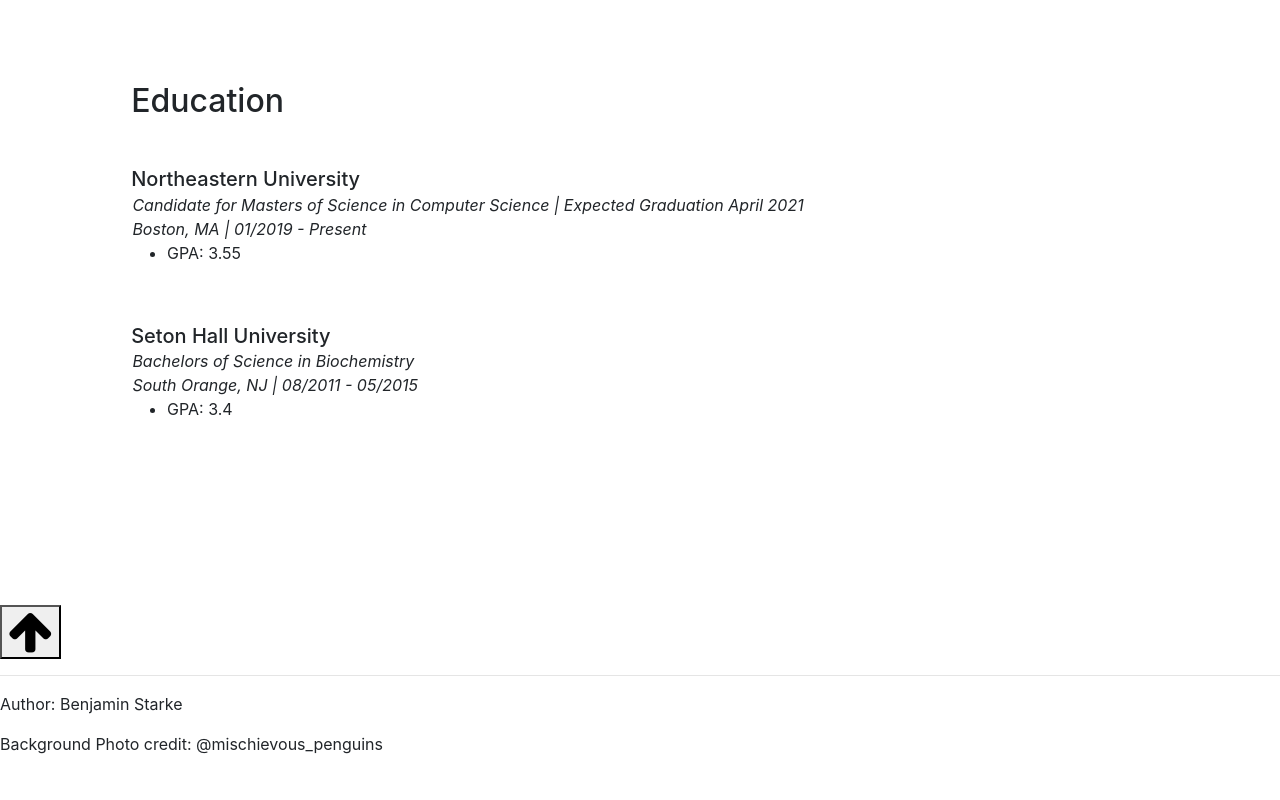
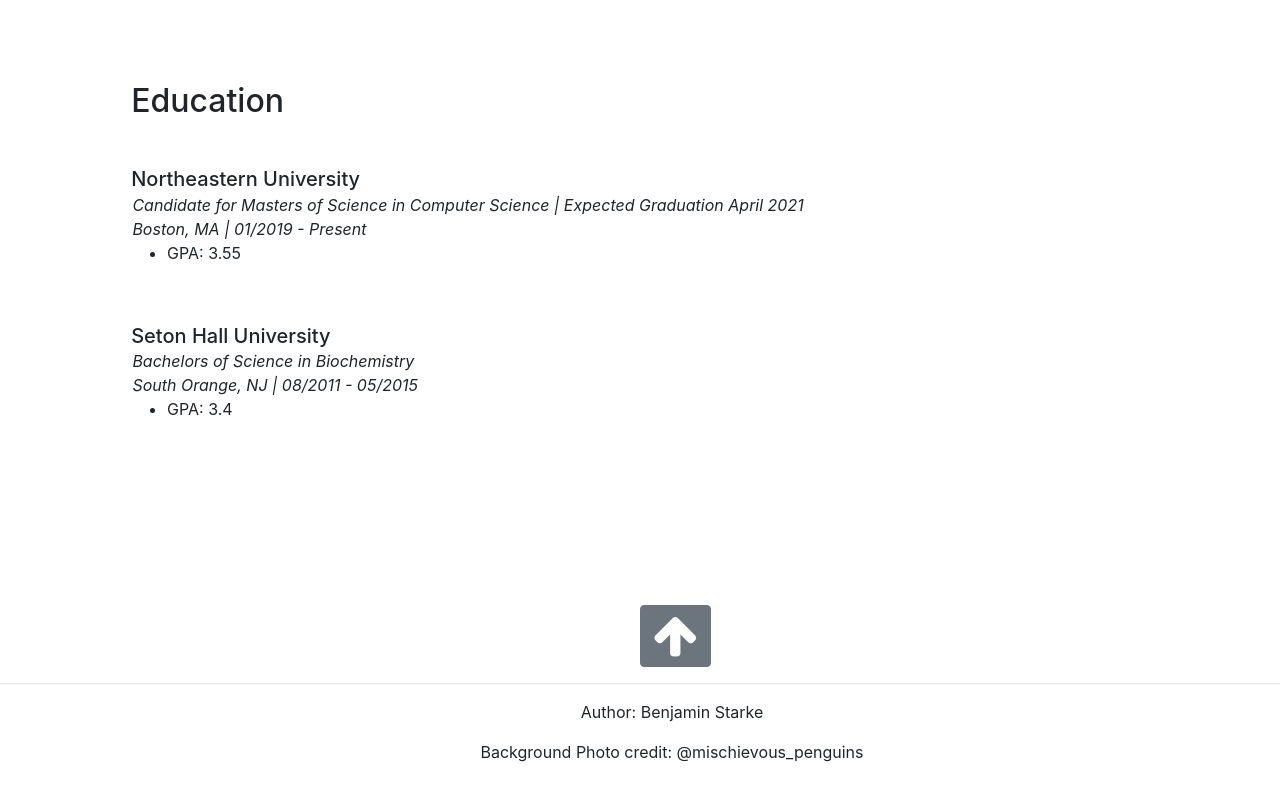
Before and after one commit to bcstarke/Ben-Starke-Personal-Website-V2, a React (Create React App) app: page / in a window 1280 px wide. Shown: the part 1978-2778 px from the top of the page. Before the commit the page ends 2734 px from the top, so only its background shows below. Built offline with nearby package versions, Linux system fonts and the light colour scheme.

Commit message:
touched up navbar, buttons dont currently work

```diff
--- a/src/components/footer/Footer.css
+++ b/src/components/footer/Footer.css
@@ -7,4 +7,12 @@
     position: center;
     margin: auto;
     text-align: center;
+    margin-left: 50%;
 }
+.credits {
+    align-items: center;
+    position: center;
+    /*margin: auto;*/
+    text-align: center;
+    margin-left: 5%;
+}
--- a/src/components/footer/Footer.js
+++ b/src/components/footer/Footer.js
@@ -15,7 +15,7 @@
         return (
             <footer>
                 <div class="scroll-to-top">
-                    <button class="scroll-button">
+                    <button class="scroll-button btn btn-secondary">
                         <Link
                             activeClass="active"
                             onClick={this.scrollToTop}
@@ -30,8 +30,11 @@
                     </button>
                     {/*</div>*/}
                     <hr/>
-                    <p>Author: Benjamin Starke</p>
-                    <p>Background Photo credit: @mischievous_penguins</p>
+                    <div class="credits">
+                        <p>Author: Benjamin Starke</p>
+                        <p>Background Photo credit: @mischievous_penguins</p>
+                    </div>
+                    <br/>
                 </div>
             </footer>
         );
--- a/src/components/navbar/NavBar.js
+++ b/src/components/navbar/NavBar.js
@@ -13,7 +13,7 @@
     render() {
         return (
             <div className="container-fluid">
-                <nav class="nav navbar-expand-lg justify-content-center sticky-top">
+                <nav class="navbar navbar-dark bg-dark navbar-expand-lg justify-content-center sticky-top">
                     <Nav.Item class="nav-item">
                         <Nav.Link class="nav-item">
                             <Link
@@ -59,7 +59,6 @@
                             </Link>
                         </Nav.Link>
                     </Nav.Item>
-
                     <Nav.Item>
                         <Nav.Link>
                             <Link
```
